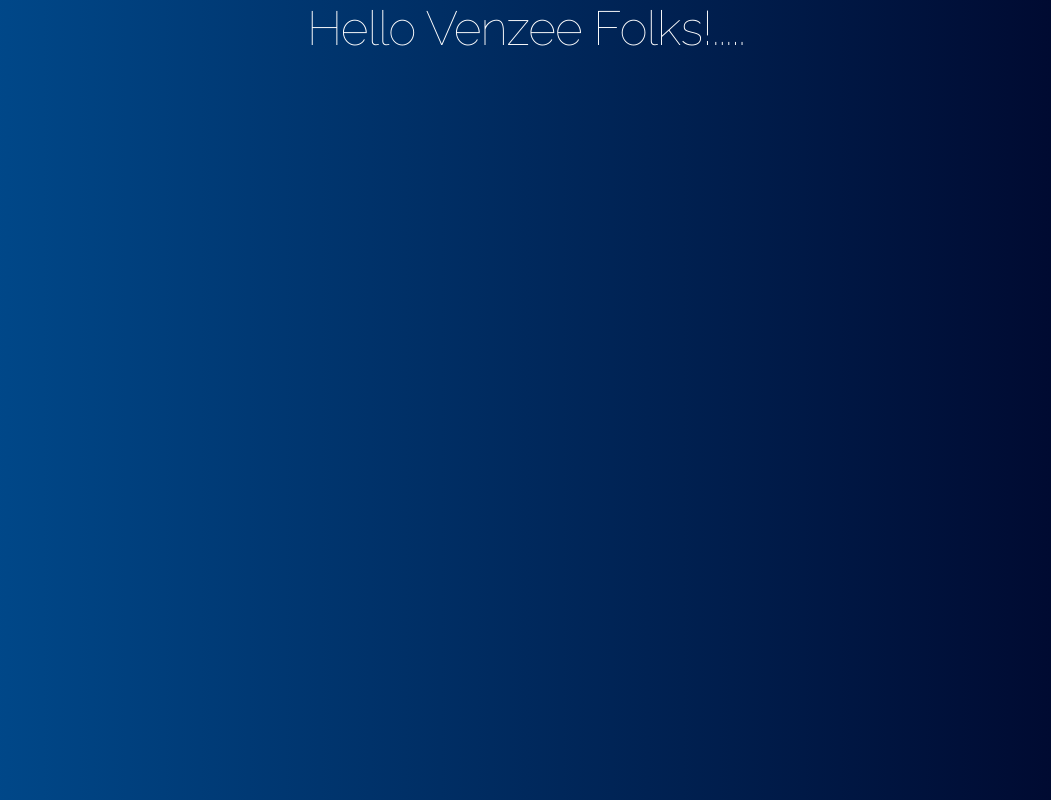
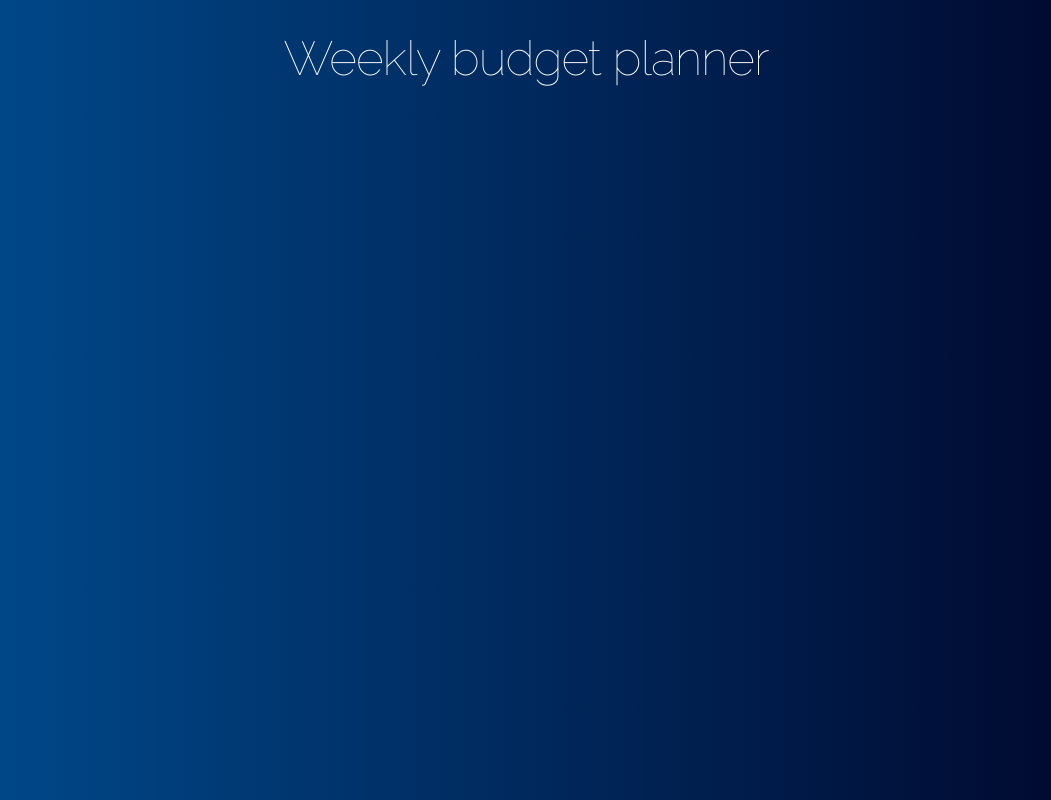
Before and after one commit to gartox/webinar-budget-planner, a React (Create React App) app: page / in a window 1280 px wide. Shown: the whole page, without its empty margins (114-1165 px from the left). Built offline with nearby package versions, Linux system fonts and the light colour scheme.

Commit message:
Add the Header component

```diff
--- a/src/App.js
+++ b/src/App.js
@@ -1,10 +1,11 @@
 import React from 'react';
+import { Header } from './components';
 import './css/App.css';
 
 function App() {
   return (
     <div className="App">
-     <h1 styles="color: white;">Hello Venzee Folks!.....</h1>
+      <Header title="Weekly budget planner" />
     </div>
   );
 }
--- /dev/null
+++ b/src/components/_Header.js
@@ -0,0 +1,9 @@
+import React from 'react';
+
+export const Header = props=>{
+  return (
+    <header>
+      <h1> {props.title} </h1>
+    </header>
+  );
+};
--- /dev/null
+++ b/src/components/index.js
@@ -0,0 +1 @@
+export { Header } from './_Header';
```
